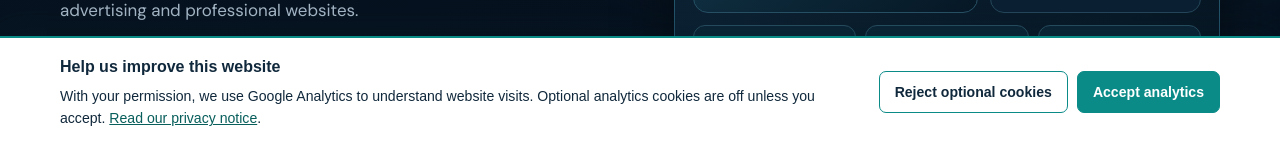
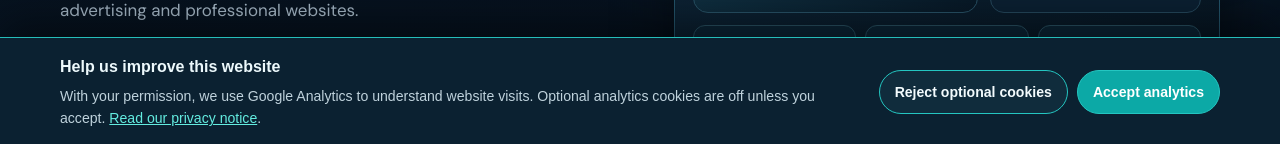
Before and after one commit to Oluwatobi20/Toby-Williams-Digital-, a plain HTML site: page index.html in a window 1280 px wide. Shown: the part 654-798 px from the top of the page. Drawn offline with Linux system fonts and the light colour scheme.

Commit message:
Style cookie consent banner to match premium dark website

```diff
--- a/analytics-consent.css
+++ b/analytics-consent.css
@@ -11,3 +11,13 @@
 .twd-cookie-accept{background:#0b8b88;color:white}
 .twd-cookie-settings{border:0;background:transparent;color:inherit;text-decoration:underline;cursor:pointer;font:inherit;font-size:.8rem;padding:0}
 @media(max-width:700px){.twd-cookie-inner{display:block}.twd-cookie-actions{margin-top:14px;flex-wrap:wrap}.twd-cookie-actions button{flex:1;min-width:130px}}
+
+/* Match the approved dark navy / teal redesign */
+.twd-cookie-banner{background:#0b2131;color:#edf9fc;border-top:1px solid #25bdb9;box-shadow:0 -12px 45px rgba(0,0,0,.48)}
+.twd-cookie-inner p{color:#bfd2dc}
+.twd-cookie-inner a{color:#63ece0}
+.twd-cookie-actions button{border-color:#24c6c1;border-radius:25px;min-height:44px}
+.twd-cookie-reject{background:#102c3c;color:#f3fbfd}
+.twd-cookie-accept{background:#0ca9a6;color:#fff}
+.twd-cookie-actions button:focus-visible,.twd-cookie-settings:focus-visible{outline:3px solid #79f7e9;outline-offset:3px}
+@media(max-width:700px){.twd-cookie-banner{padding:14px 17px}.twd-cookie-actions{gap:9px}.twd-cookie-actions button{font-size:.8rem}}
```
